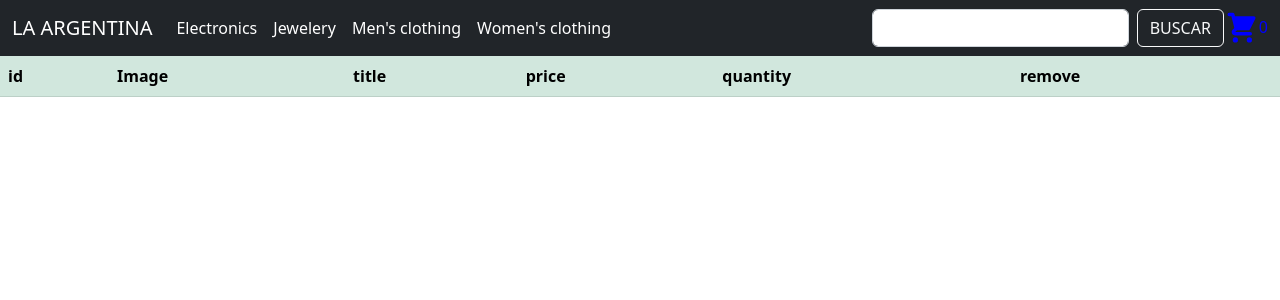
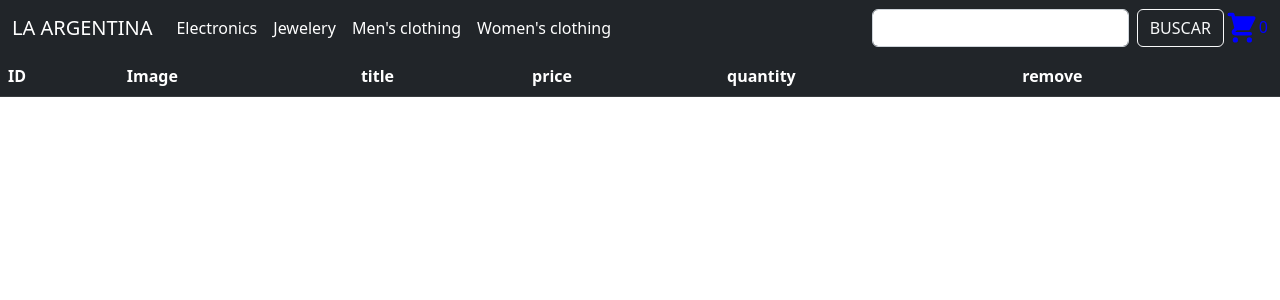
Before and after one commit to francobertinatti/coder_react-proyecto, a React (Create React App) app: page /cart in a window 1280 px wide. Shown: the top 300 px of the page. Built offline with nearby package versions, Linux system fonts and the light colour scheme.

Commit message:
termiando row

```diff
--- a/src/components/CartWidget/index.jsx
+++ b/src/components/CartWidget/index.jsx
@@ -5,13 +5,13 @@ import { Shop } from "../../contexts/ShopProvider";
 const CartWidget = () => {
   //Vamos a consumir de context par actualizar el carrito
 
-  const { products } = useContext(Shop);
+  const { countCart } = useContext(Shop);
 
   return (
     <>
       <HiShoppingCart style={{ height: 35, width: 35, color: "blue" }} />
       <span style={{ height: 35, width: 35, color: "blue" }}>
-        {products.length}
+        {countCart()}
       </span>
     </>
   );
--- a/src/components/ItemDetail/index.jsx
+++ b/src/components/ItemDetail/index.jsx
@@ -25,7 +25,8 @@ const ItemDetail = ({ detail }) => {
             {/* product gallery */}
             <div className="col-sm-12 col-xl-8 col-lg-12 pe-lg-0 pt-lg-4">
               <img
-                className="rounded mx-auto d-block  img-fluid"
+                className="d-flex align-items-center text-center"
+                style={{ display: "flex", justifyContent: "center" }}
                 src={detail.image}
                 alt="detail"
               />
--- a/src/containers/CartContainer/TableRow.jsx
+++ b/src/containers/CartContainer/TableRow.jsx
@@ -6,7 +6,10 @@ const tableRow = (props) => {
   return (
     <tr>
       <th scope="row">{props.product.id}</th>
-      <td className="text-center">
+      <td
+        className="d-flex align-items-center text-center"
+        style={{ display: "flex", justifyContent: "center" }}
+      >
         <img
           src={props.product.image}
           className="img-thumbnail"
--- a/src/containers/CartContainer/index.jsx
+++ b/src/containers/CartContainer/index.jsx
@@ -6,10 +6,10 @@ const Cart = () => {
   const { products } = useContext(Shop);
 
   return (
-    <table class="table table-success table-striped">
-      <thead>
+    <table class="table p-5">
+      <thead class="table-dark">
         <tr>
-          <th scope="col">id</th>
+          <th scope="col">ID</th>
           <th scope="col">Image</th>
           <th scope="col">title</th>
           <th scope="col">price</th>
```
